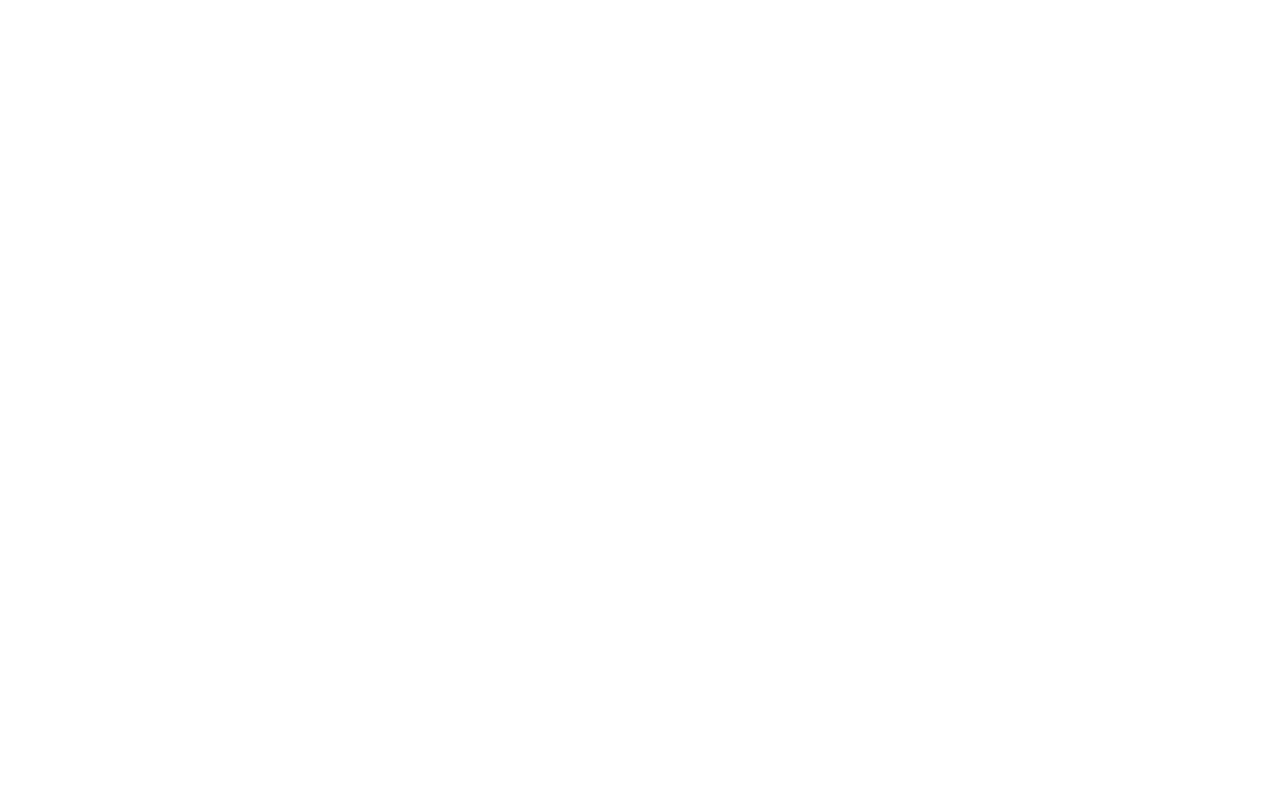
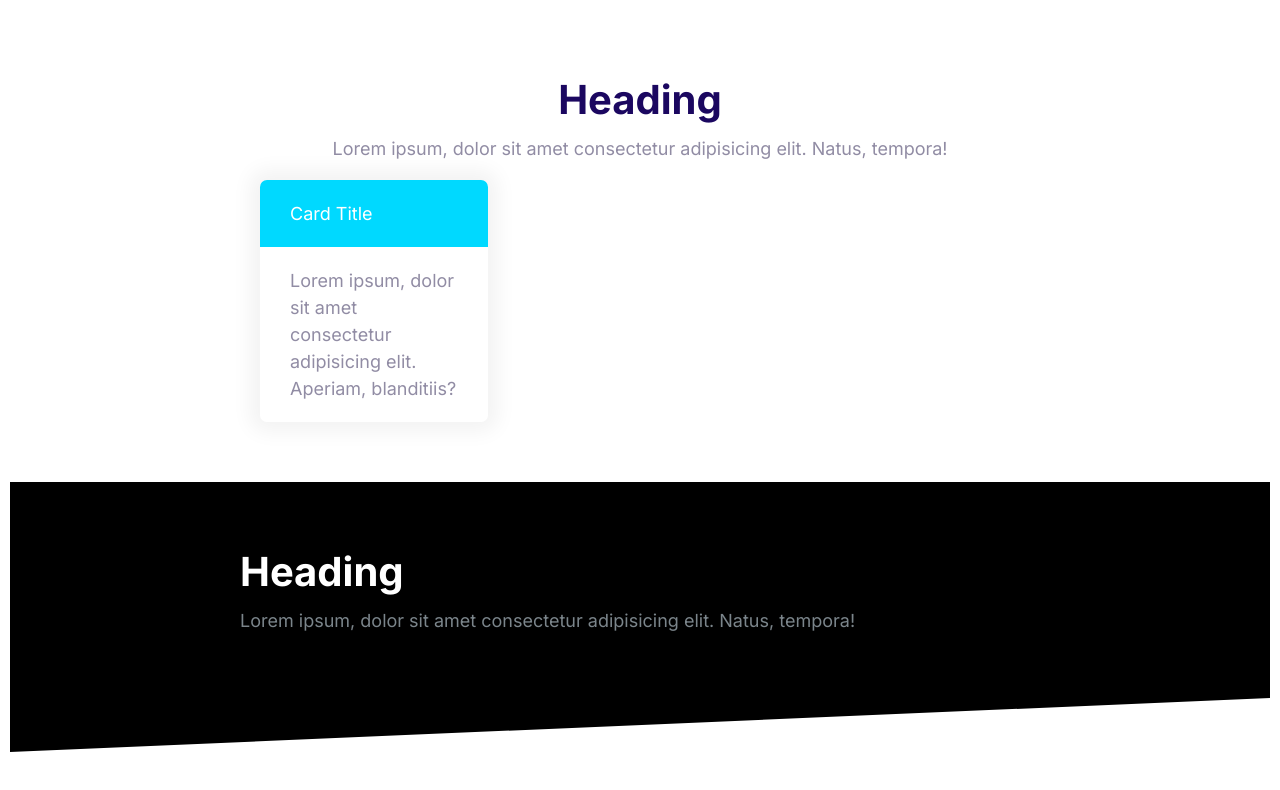
Before and after one commit to Bugz-web/AA_Webdev_1, a plain HTML site: page index.html in a window 1280 px wide. Drawn offline with Linux system fonts and the light colour scheme.

Commit message:
Create and style the block component

```diff
--- a/css/styles.css
+++ b/css/styles.css
@@ -664,3 +664,50 @@ a {
     max-height: 100vh;
     opacity: 1;
 }
+
+
+
+/* Blocks */
+
+.block {
+    --padding-vertical: 6rem;
+    padding: var(--padding-vertical) 2rem;
+    /* border: 2px solid red; */
+    /* text-align: center; */
+}
+
+
+.block__heading {
+    margin-top: 0;
+}
+
+.block__header {
+    text-align: center;
+}
+
+.block--dark {
+    background: #000;
+    color: #7b858b;
+}
+
+.block--dark .block__heading {
+    color: #fff;
+}
+
+
+.block--skewed-right {
+    clip-path: polygon(0% 0%, 100% 0%, 100% 100%, 0% 80%);
+    padding-bottom: calc(var(--padding-vertical) + 4rem);
+}
+
+
+.block--skewed-left {
+    clip-path: polygon(0% 0%, 100% 0%, 100% 80%, 0% 100%);
+    padding-bottom: calc(var(--padding-vertical) + 4rem);
+}
+
+
+.container {
+    max-width: 800px;
+    margin: 0 auto;
+}
--- a/index.html
+++ b/index.html
@@ -13,5 +13,34 @@
     <link rel="stylesheet" href="/css/normalize.css" />
     <link rel="stylesheet" href="/css/styles.css" />
   </head>
-  <body></body>
+  <body>
+    <section class="block container">
+     <header class="block__header">
+       <h2 class="block__heading">Heading</h2>
+        <p>
+          Lorem ipsum, dolor sit amet consectetur adipisicing elit. Natus,
+          tempora!
+        </p>
+     </header>
+      <div style="width: 30%">
+        <div class="card card--secondary">
+          <header class="card__header">Card Title</header>
+          <div class="card__body">
+            Lorem ipsum, dolor sit amet consectetur adipisicing elit. Aperiam,
+            blanditiis?
+          </div>
+        </div>
+      </div>
+    </section>
+    <section class="block block--dark block--skewed-left">
+      <div class="container">
+        <h2 class="block__heading">Heading</h2>
+        <p>
+          Lorem ipsum, dolor sit amet consectetur adipisicing elit. Natus,
+          tempora!
+        </p>
+      </div>
+    </section>
+    <script src="js/main.js"></script>
+  </body>
 </html>
```
